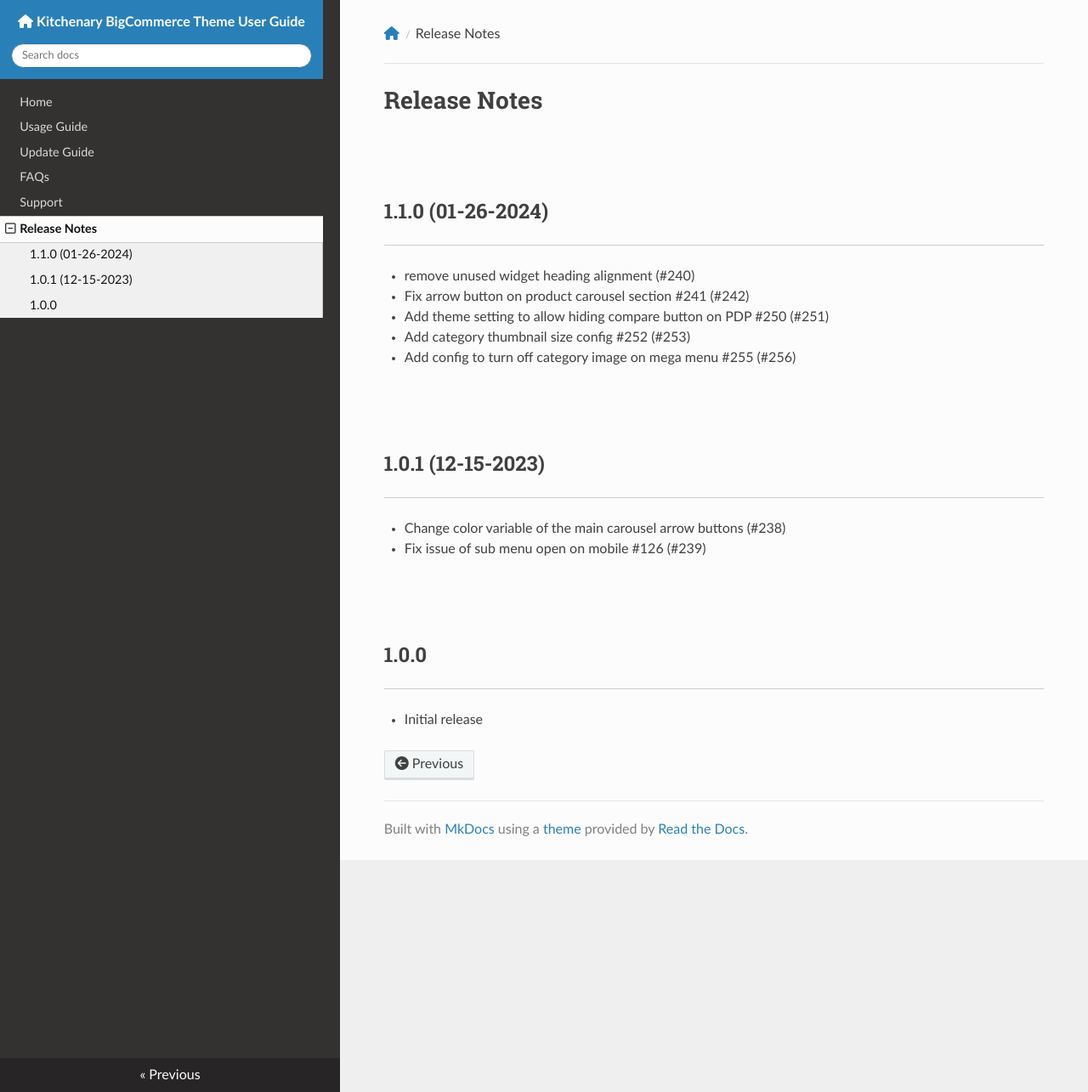
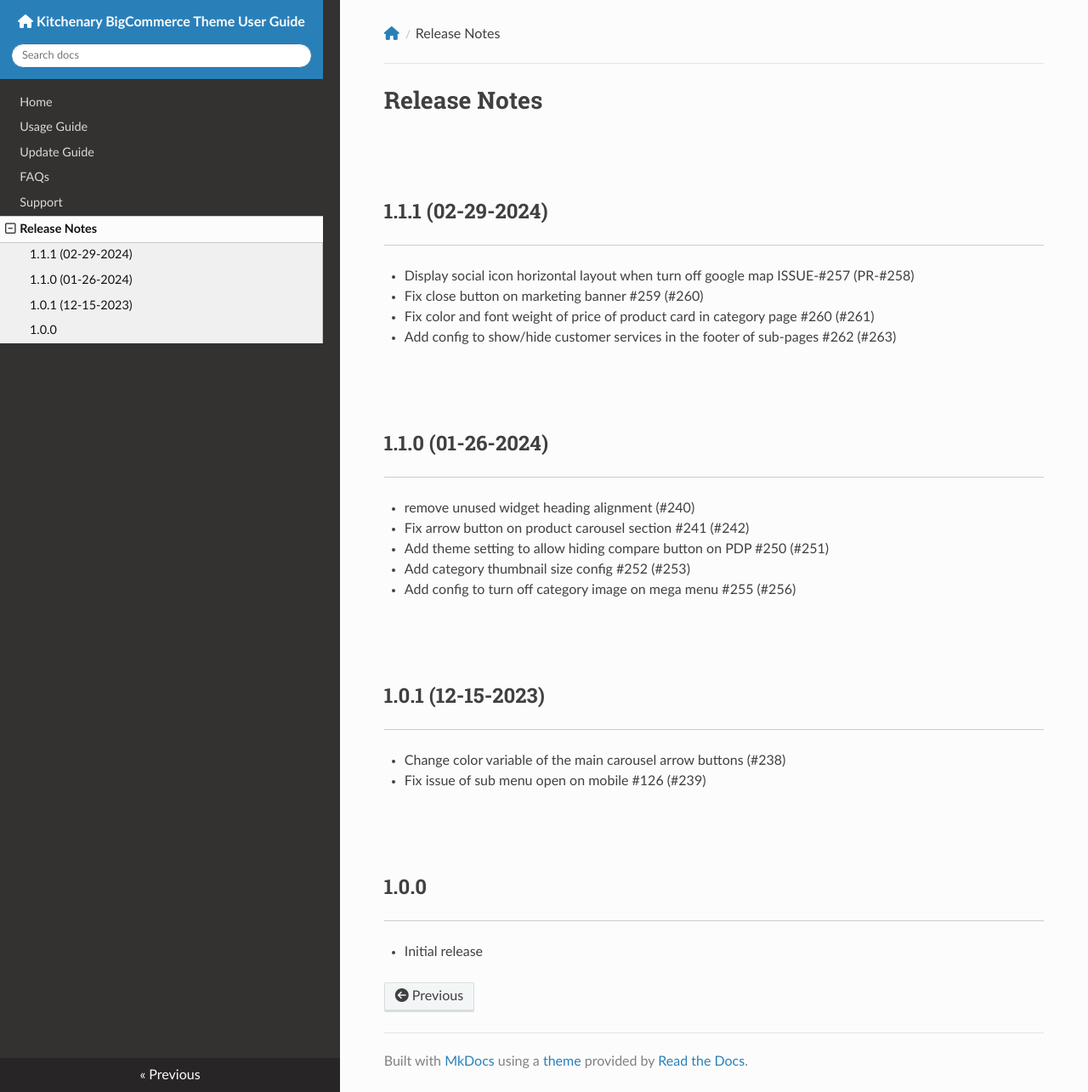
Before and after one commit to allcommerce/bc-kitchenary-docs, an MkDocs documentation site: the page built from docs/changelog.md, in a window 1280 px wide and 1285 px high. Shown: the whole window at 85% size. Built offline with MkDocs 1.6.1, drawn with Linux system fonts in a browser that asks for light colours; nearby versions of some CDN libraries.

Commit message:
Release 1.1.1

```diff
--- a/docs/changelog.md
+++ b/docs/changelog.md
@@ -1,4 +1,10 @@
 # Release Notes
+
+## 1.1.1 (02-29-2024)
+- Display social icon horizontal layout when turn off google map ISSUE-#257 (PR-#258)
+- Fix close button on marketing banner #259 (#260)
+- Fix color and font weight of price of product card in category page #260 (#261)
+- Add config to show/hide customer services in the footer of sub-pages #262 (#263)
 
 ## 1.1.0 (01-26-2024)
 - remove unused widget heading alignment (#240)
```
